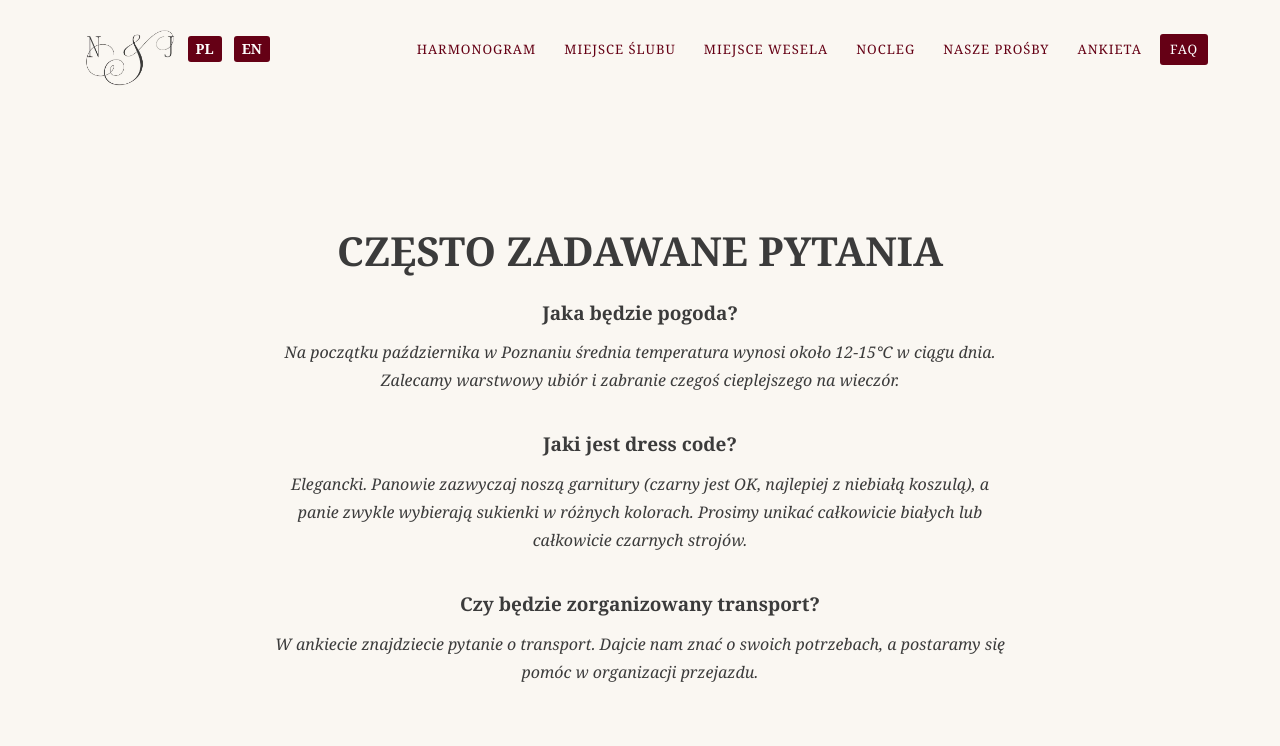
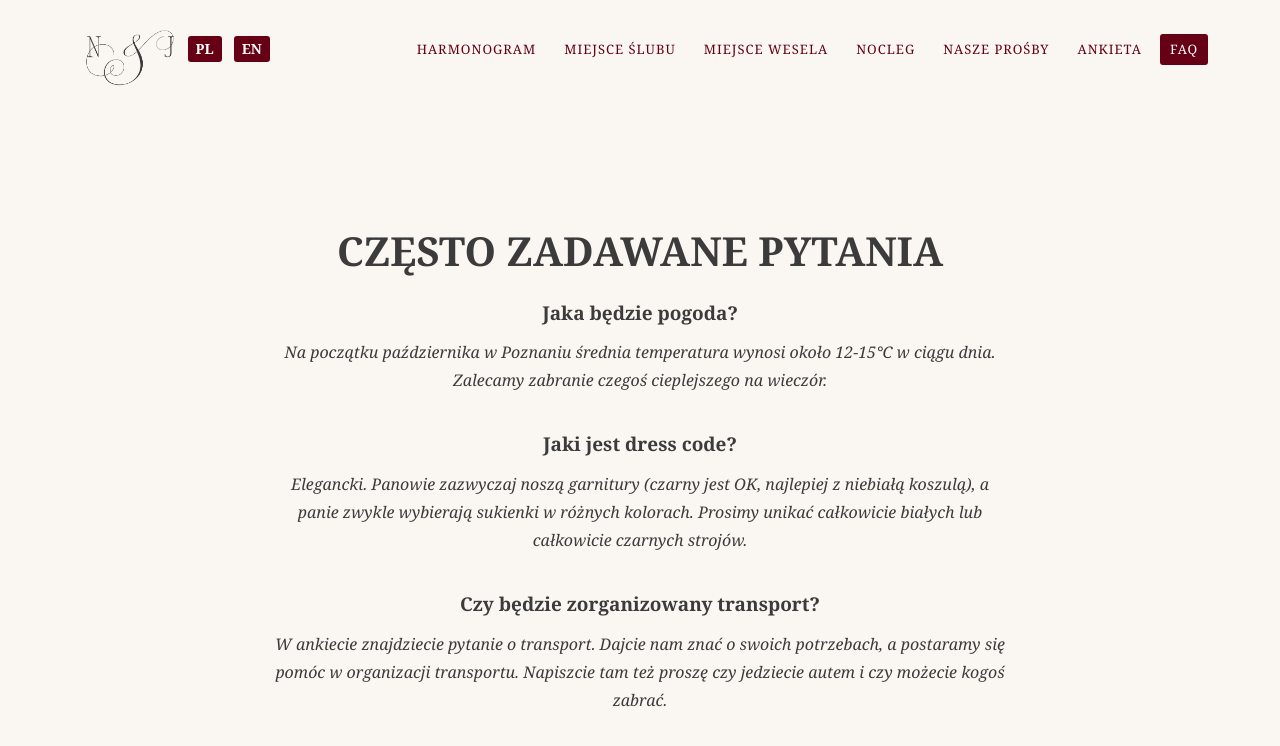
Before and after one commit to iakubluczak/iakubluczak.github.io, a Jekyll site: the page built from _pl_pages/index.html, in a window 1280 px wide and 900 px high, scrolled down 6279 px. Shown: the top 746 px of the window. Built offline with Jekyll 4.4.1, drawn with Linux system fonts in a browser that asks for light colours; some web fonts are replaced.

Commit message:
Update FAQ.html

```diff
--- a/_includes/pl_data/FAQ.html
+++ b/_includes/pl_data/FAQ.html
@@ -8,11 +8,11 @@
         </div>
         <div class="col-lg-8 col-lg-offset-2 text-center">
             <h4 class="service-heading">Jaka będzie pogoda?</h4>
-            <p class="largepad text-muted">Na początku października w Poznaniu średnia temperatura wynosi około 12-15°C w ciągu dnia. Zalecamy warstwowy ubiór i zabranie czegoś cieplejszego na wieczór.</p>
+            <p class="largepad text-muted">Na początku października w Poznaniu średnia temperatura wynosi około 12-15°C w ciągu dnia. Zalecamy zabranie czegoś cieplejszego na wieczór.</p>
             <h4 class="service-heading">Jaki jest dress code?</h4>
             <p class="largepad text-muted">Elegancki. Panowie zazwyczaj noszą garnitury (czarny jest OK, najlepiej z niebiałą koszulą), a panie zwykle wybierają sukienki w różnych kolorach. Prosimy unikać całkowicie białych lub całkowicie czarnych strojów.</p>
             <h4 class="service-heading">Czy będzie zorganizowany transport?</h4>
-            <p class="largepad text-muted">W ankiecie znajdziecie pytanie o transport. Dajcie nam znać o swoich potrzebach, a postaramy się pomóc w organizacji przejazdu.</p>
+            <p class="largepad text-muted">W ankiecie znajdziecie pytanie o transport. Dajcie nam znać o swoich potrzebach, a postaramy się pomóc w organizacji transportu. Napiszcie tam też proszę czy jedziecie autem i czy możecie kogoś zabrać.</p>
         </div>
     </div>
 </section>
```
